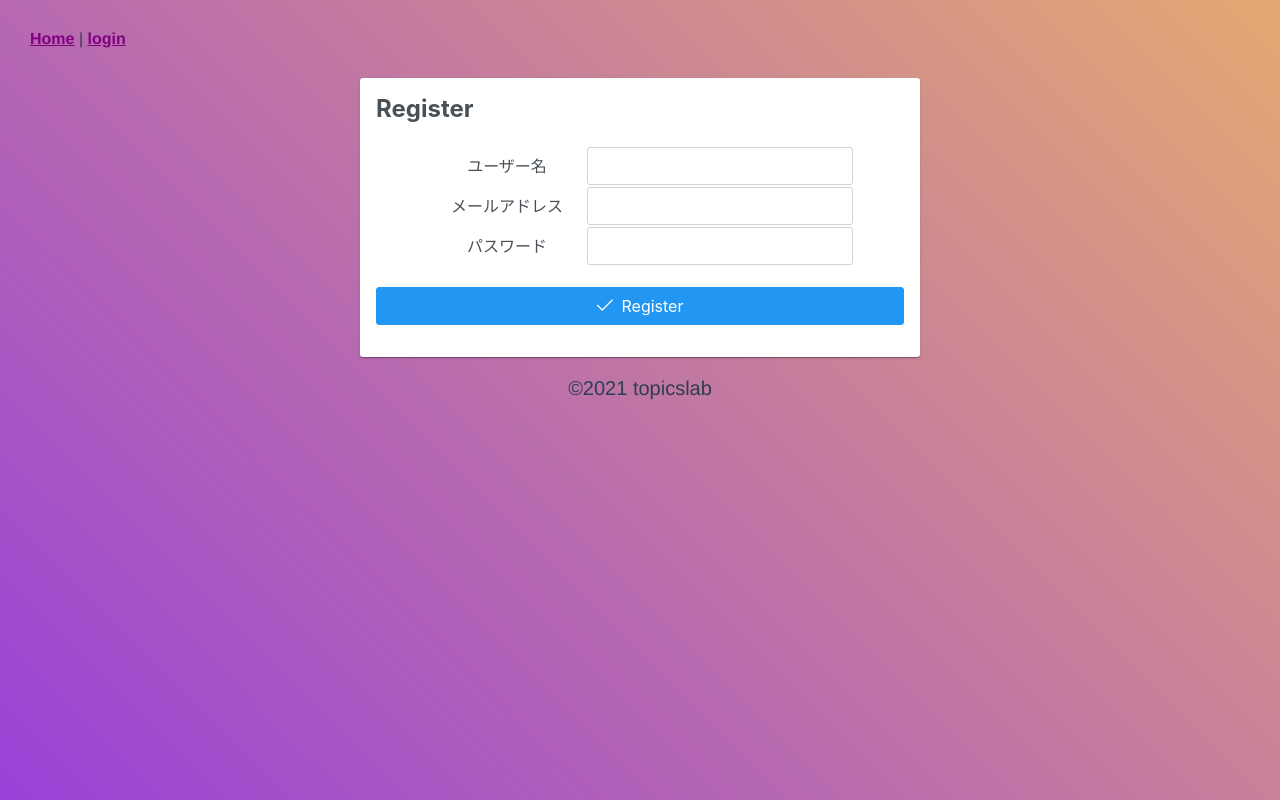
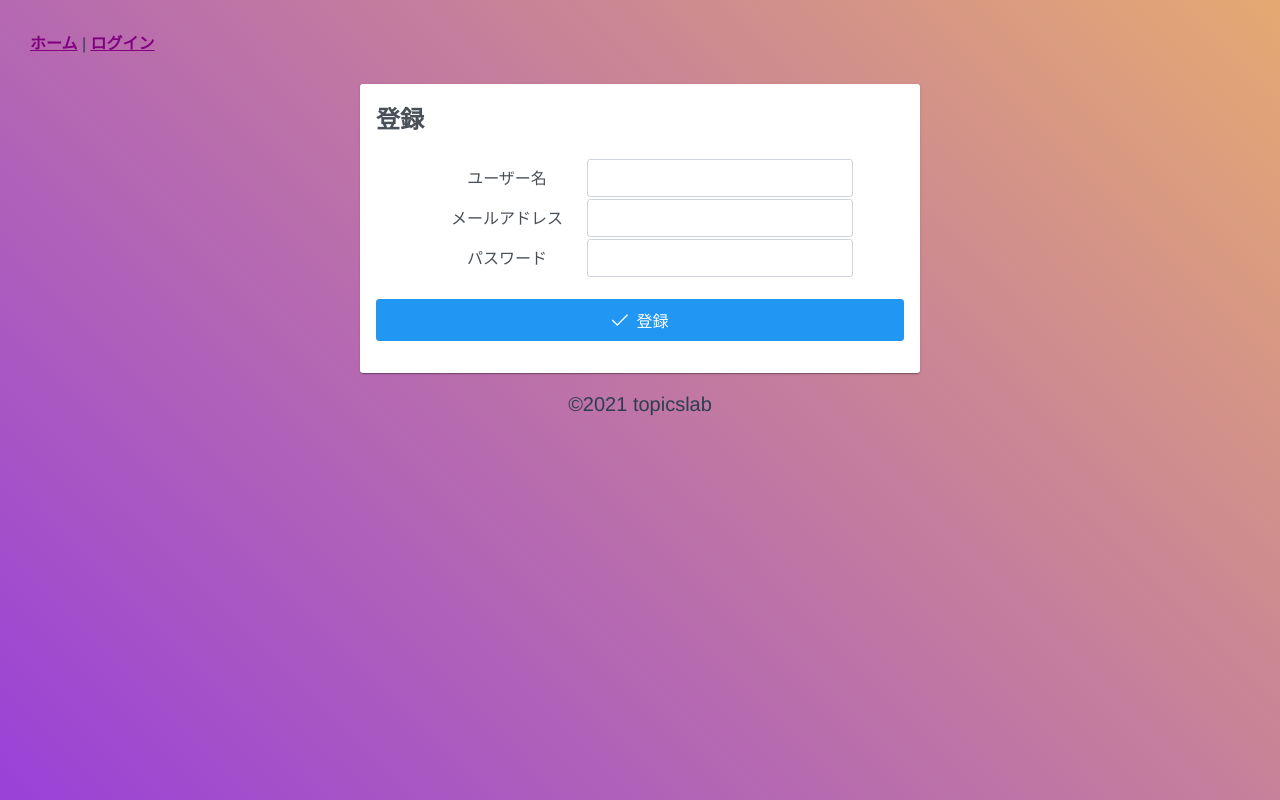
Before and after one commit to haruuu1221/topics_lab, a Vue app in the folder front/topicslab/: page /register in a window 1280 px wide. Built offline with nearby package versions, Linux system fonts and the light colour scheme; what axios-cookiejar-support would draw is missing.

Commit message:
項目３完成

```diff
--- a/front/topicslab/src/App.vue
+++ b/front/topicslab/src/App.vue
@@ -1,11 +1,11 @@
 <template>
   <div id="nav">
-    <router-link to="/">Home</router-link> |
+    <router-link to="/">ホーム</router-link> |
     <template v-if="authenticated">
-      <router-link to="/mypage">mypage</router-link>
+      <router-link to="/mypage">マイページ</router-link>
     </template>
     <template v-else>
-      <router-link to="/login">login</router-link>
+      <router-link to="/login">ログイン</router-link>
     </template>
   </div>
 
--- a/front/topicslab/src/views/Login.vue
+++ b/front/topicslab/src/views/Login.vue
@@ -2,7 +2,7 @@
   <div>
     <Card>
       <template #title>
-        Login
+        ログイン
       </template>
       <template #content>
         <div class="fields">
@@ -17,7 +17,7 @@
         </div>
         <span>{{message}}</span>
         <div class="p-field">
-          <Button icon="pi pi-check" label="Login" v-on:click="login" />
+          <Button icon="pi pi-check" label="ログイン" v-on:click="login" />
         </div>
         <div class="register">
           <router-link to="/Register">ユーザー登録はこちら</router-link>
--- a/front/topicslab/src/views/NewTopic.vue
+++ b/front/topicslab/src/views/NewTopic.vue
@@ -16,7 +16,7 @@
         <span>{{messages.body}}</span>
       </div>
       <div class="p-field">
-        <Button icon="pi pi-check" label="Save" v-on:click="submit" />
+        <Button icon="pi pi-check" label="保存" v-on:click="submit" />
         <span>{{messages.submit}}</span>
       </div>
     </template>
--- a/front/topicslab/src/views/Register.vue
+++ b/front/topicslab/src/views/Register.vue
@@ -2,7 +2,7 @@
   <div>
     <Card>
       <template #title>
-        Register
+        登録
       </template>
       <template #content>
         <div class="fields">
@@ -21,7 +21,7 @@
         </div>
         <span>{{message}}</span>
         <div class="p-field">
-          <Button icon="pi pi-check" label="Register" v-on:click="register" />
+          <Button icon="pi pi-check" label="登録" v-on:click="register" />
         </div>
       </template>
     </Card>
--- a/front/topicslab/src/views/Userself.vue
+++ b/front/topicslab/src/views/Userself.vue
@@ -2,7 +2,7 @@
   <div>
     <Card>
       <template #title>
-        mypage
+        マイページ
       </template>
       <template #content>
         {{user.name}}
@@ -10,9 +10,9 @@
         <Tabmenu />
       </template>
       <template #footer>
-        <Button label="Create Topic" v-on:click="toNewTopic" />
-        <Button label="Logout" class="p-button-warning" v-on:click="logout" />
-        <Button label="Withdraw" class="p-button-danger" v-on:click="withdraw" />
+        <Button label="トピックを作成" v-on:click="toNewTopic" />
+        <Button label="ログアウト" class="p-button-warning" v-on:click="logout" />
+        <Button label="退会" class="p-button-danger" v-on:click="withdraw" />
       </template>
     </Card>
   </div>
```
